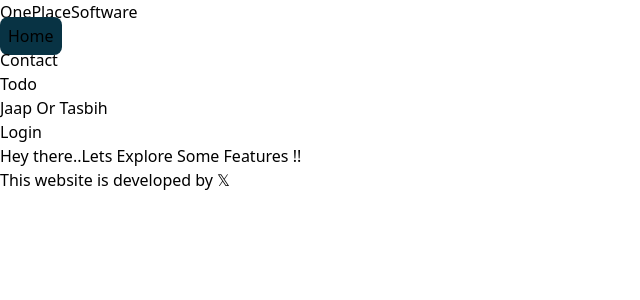
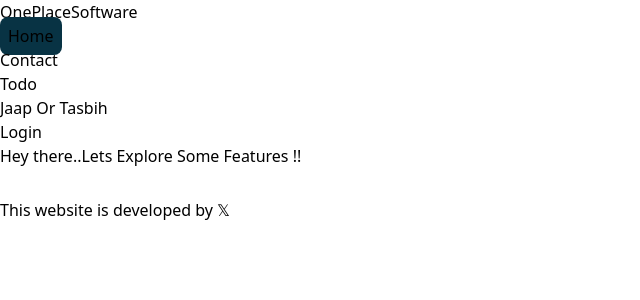
Before and after one commit to sohelx196/Contact-App, a React (Vite) app: page / in a window 1280 px wide. Shown: the top 300 px of the page, without its empty margins (0-640 px from the left). Built offline with nearby package versions, Linux system fonts and the light colour scheme.

Commit message:
changed in main

```diff
--- a/src/features/home/Home.jsx
+++ b/src/features/home/Home.jsx
@@ -8,6 +8,7 @@
     <div className='text-center flex flex-col justify-center h-screen'>
         <h1 className='text-slate-300 sm:text-base md:text-xl lg:text-3xl font-serif'>Hey there..Lets Explore Some Features !!</h1>
 
+           <h4 className='text-white p-16 '><marquee behavior="" direction="">Currently Working on it but you can use Todo..</marquee></h4>
 
     </div>
   )
```
